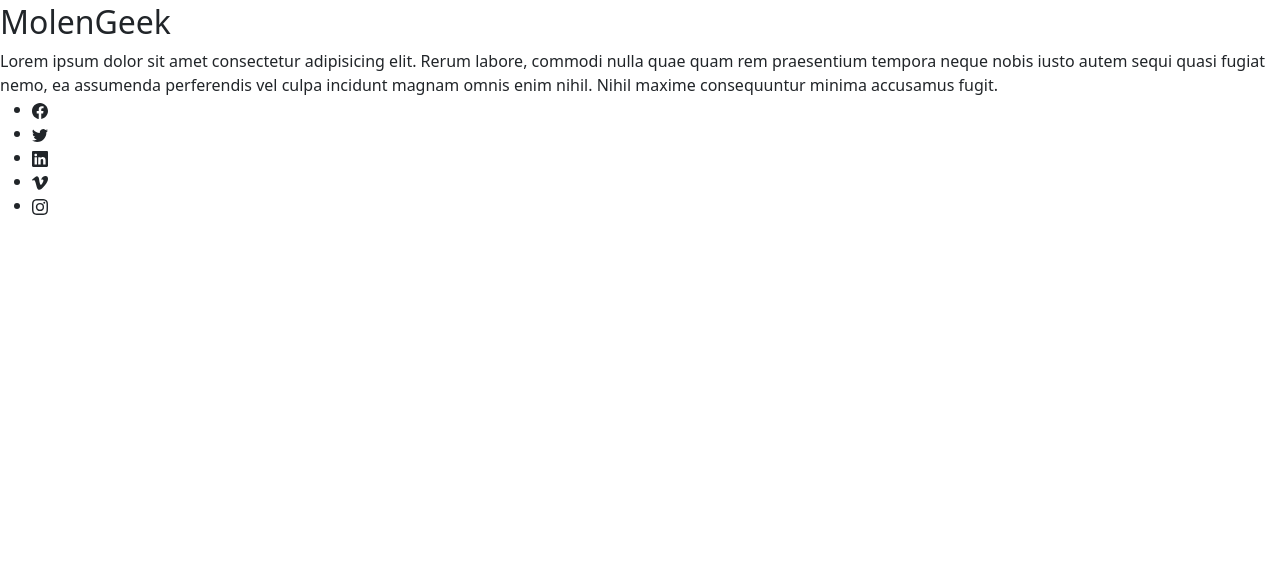
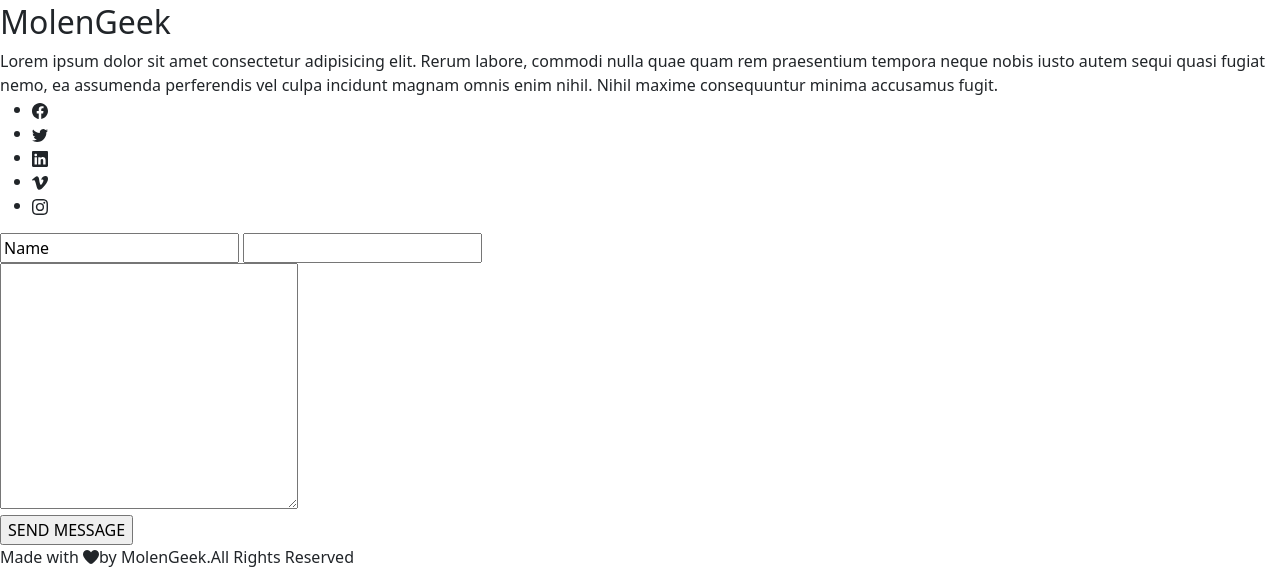
Before and after one commit to AdilZd/Projet_Freebie_Fadia_Adil_Seb, a website: page index.html in a window 1280 px wide. Shown: the part 1570-2139 px from the top of the page. Before the commit the page ends 1803 px from the top, so only its background shows below. Drawn offline with nearby package versions, Linux system fonts and the light colour scheme.

Commit message:
fin version html

```diff
--- a/index.html
+++ b/index.html
@@ -72,9 +72,19 @@
         </ul>
       </div>
       <div>
-
+        <div>
+          <input type="text" name="" id="" value="Name">
+          <input type="number" name="" id="" value="Phone">
+        </div>
+        <div>
+          <textarea name="" id="" cols="30" rows="10"></textarea>
+        </div>
+        <div><input type="button" value="SEND MESSAGE"></div>
       </div>
     </section>
+    <footer>
+      Made with <i class="fa-solid fa-heart"></i>by <span>MolenGeek</span>.All Rights Reserved
+    </footer>
     <script src="./node_modules/bootstrap/dist/js/bootstrap.bundle.js"></script>
 </body>
 </html>
--- a/src/sass/app.scss
+++ b/src/sass/app.scss
@@ -1,6 +1,6 @@
 @import "./fonts";
 @import "./variables";
-
+@import "./modules/partie-sebastian";
 
 $fa-font-path : "../../node_modules/@fortawesome/fontawesome-free/webfonts";
 @import "../../node_modules/@fortawesome/fontawesome-free/scss/fontawesome.scss";
```
